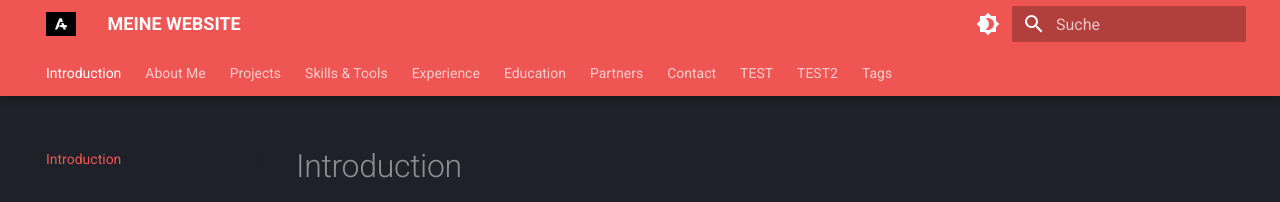
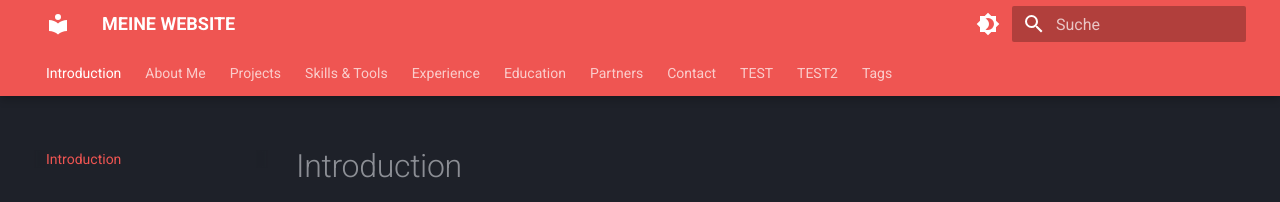
Before and after one commit to ArturHKBA/Portfolio_MkDocs, an MkDocs documentation site: the page built from docs/index.md, in a window 1280 px wide. Shown: the top 202 px of the page. Built offline with MkDocs 1.6.1 and Material for MkDocs 9.7.7, drawn with Linux system fonts in a browser that asks for light colours.

Commit message:
Revert "Project upgraded to Zensical"
This reverts commit 8a58c1fea4abae963a5bb4791503abbe6495ea95.

```diff
--- a/mkdocs.yml
+++ b/mkdocs.yml
@@ -3,8 +3,6 @@ site_url: https://mydomain.org/mysite
 theme:
   language: de
   name: material
-  logo: Profile_logo.png
-  favicon: Profile_logo.png
   palette:
     # Palette toggle for dark mode (Jetzt als ERSTES -> Standard)
     - scheme: slate
@@ -53,8 +51,6 @@ plugins:
   - blog
   - tags:
       tags_file: tags.md
-  - minify:
-      minify_html: true
 
 extra:
   generator: false
@@ -63,7 +59,7 @@ extra:
       link: https://www.youtube.com/
       name: MEIN GITHUB
     - icon: fontawesome/brands/discord
-      link: fontawesome/brands/discord
+      link: https://www.youtube.com/
       name: MEIN DISCORD
 
 copyright: Copyright &copy; 2016 - 2026 Artur
```
Also changed, not shown: 1 other file.
